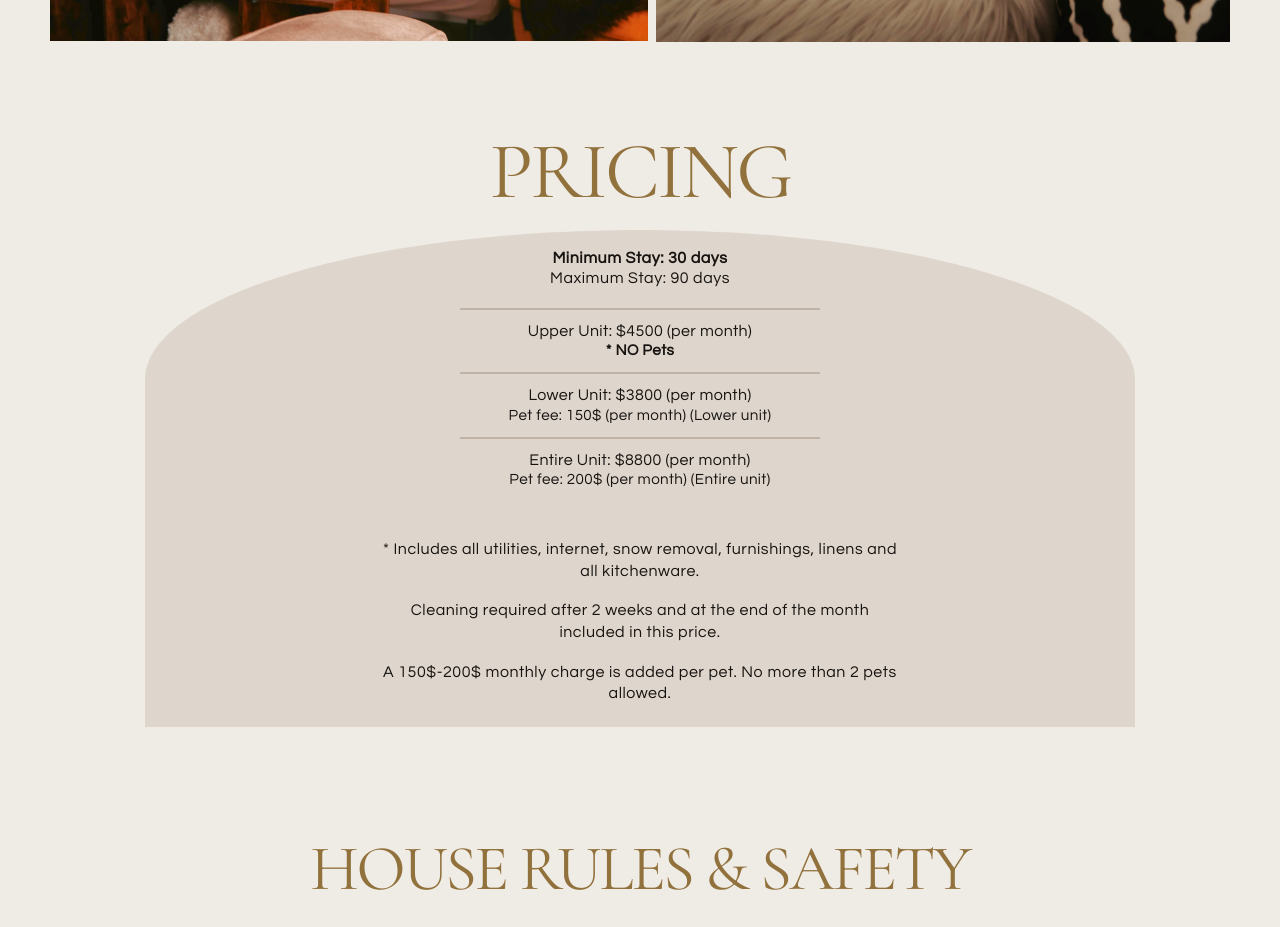
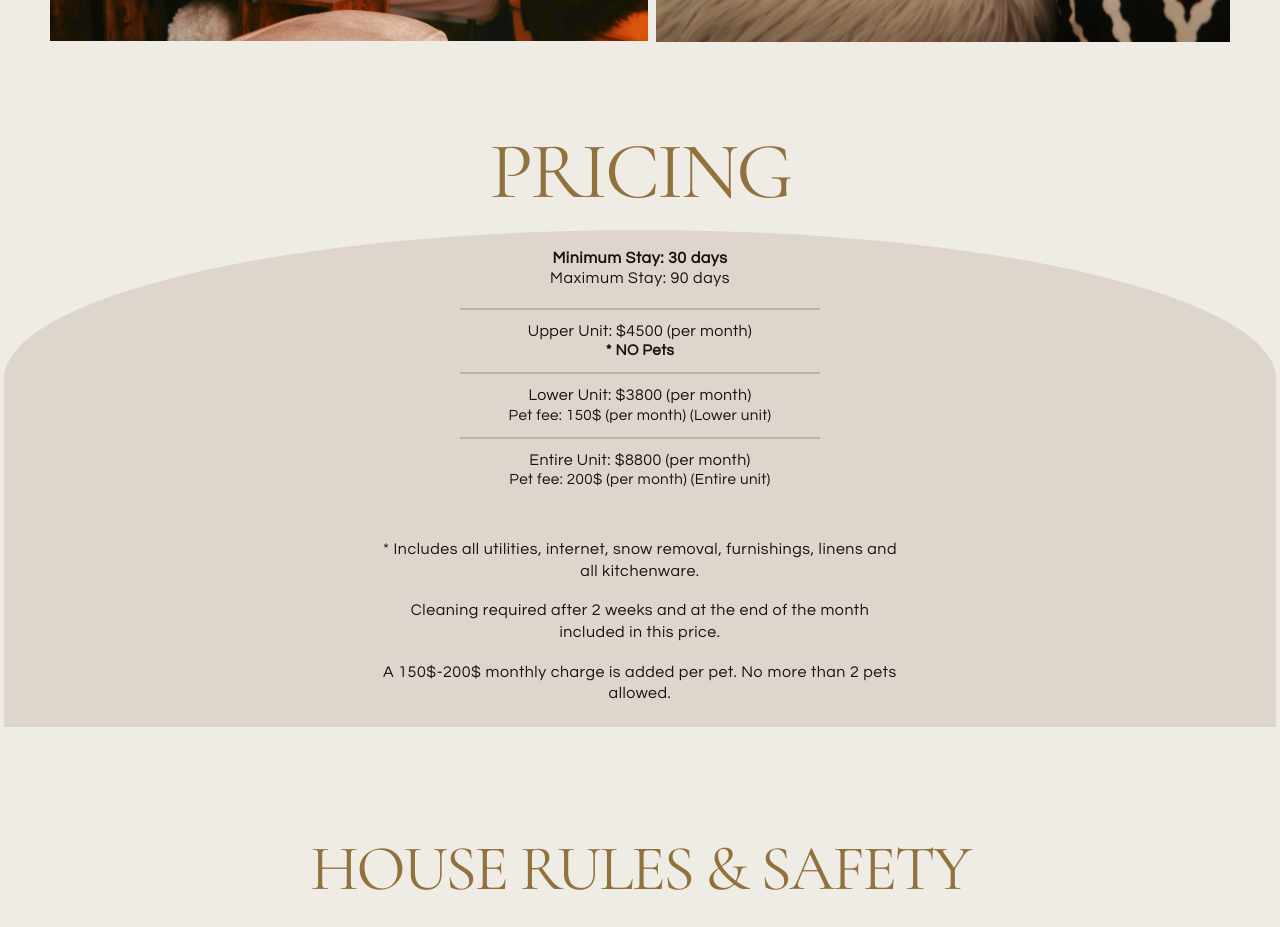
Before and after one commit to Fauxbear95/tuer-accomodations, a React (Vite) app: page / in a window 1280 px wide. Shown: the part 10380-11307 px from the top of the page. Built offline with nearby package versions, Linux system fonts and the light colour scheme.

Commit message:
Widen pricing section on desktop

```diff
--- a/src/styles/layout.css
+++ b/src/styles/layout.css
@@ -41,6 +41,11 @@
     max-width: 1175px;
   }
 
+  .pricing-container {
+    width: min(calc(100% - 8px), 1400px);
+    max-width: 1400px;
+  }
+
   .unit-gallery-block.unit-gallery-upper-kitchen,
   .unit-gallery-block.unit-gallery-upper-bathroom,
   .unit-gallery-block.unit-gallery-upper-bedrooms,
```
